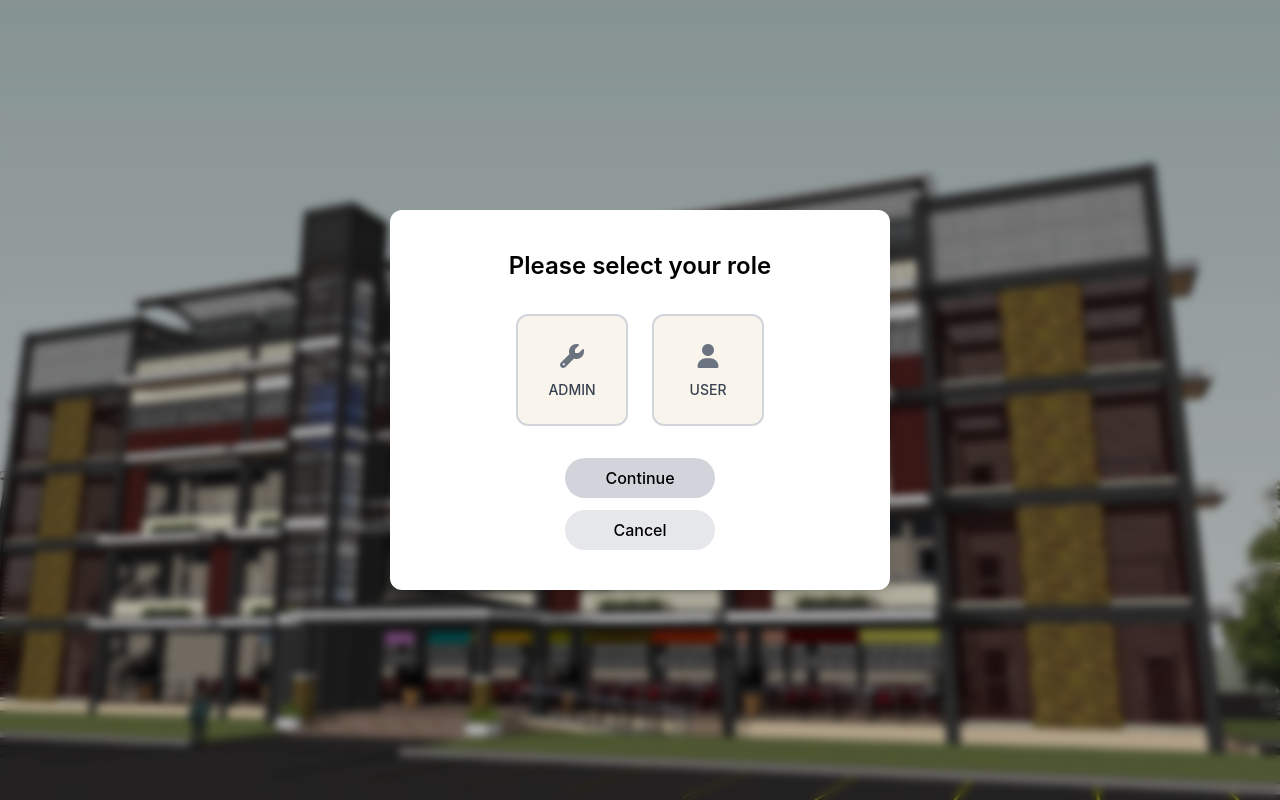
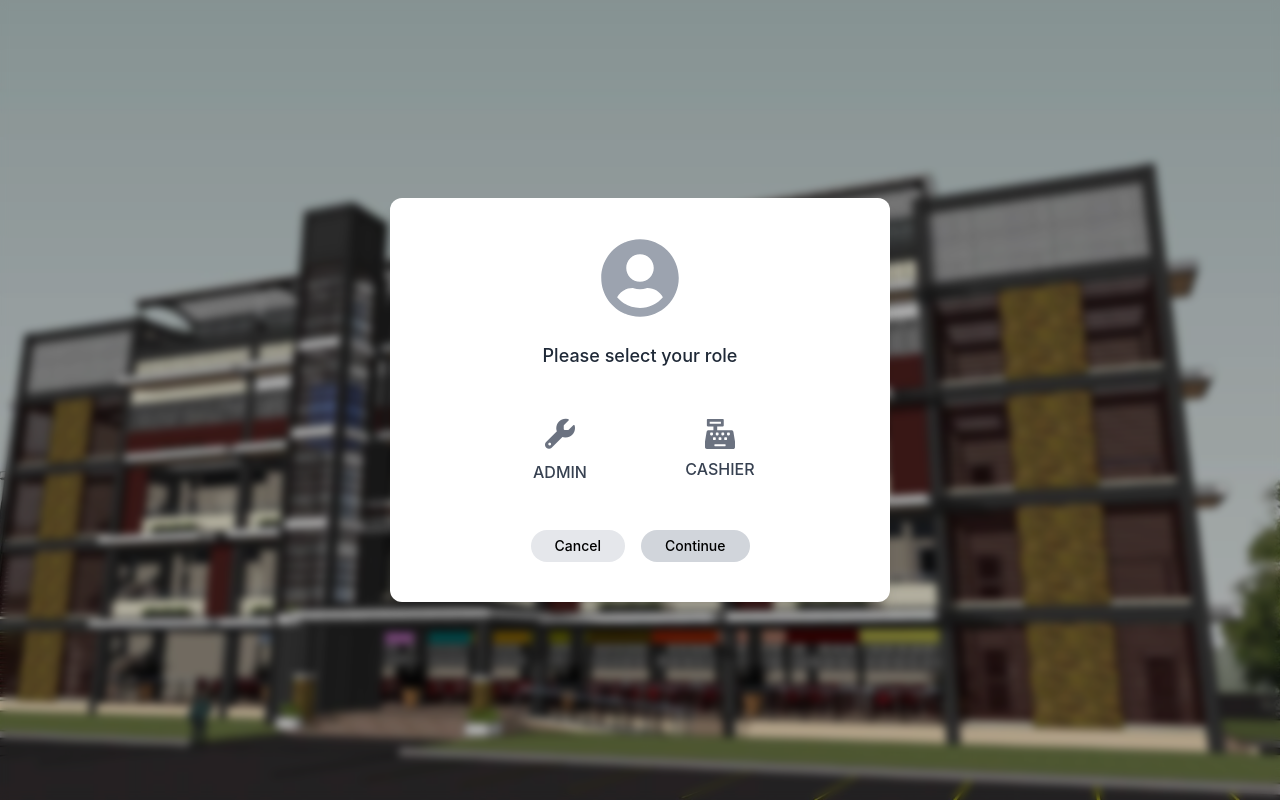
Before and after one commit to roshannlntcs/Food-and-Beverage-System, a React (Create React App) app in the folder frontend/: page /roles in a window 1280 px wide. Built offline with nearby package versions, Linux system fonts and the light colour scheme.

Commit message:
Modified user login and role selection design

```diff
--- a/frontend/src/pages/RoleSelection.js
+++ b/frontend/src/pages/RoleSelection.js
@@ -1,6 +1,6 @@
 import React, { useState, useEffect } from "react";
 import { useNavigate } from "react-router-dom";
-import { FaUserCircle } from "react-icons/fa";
+import { FaUserCircle, FaCashRegister } from "react-icons/fa";
 
 export default function RoleSelection() {
   const navigate = useNavigate();
@@ -8,7 +8,6 @@ export default function RoleSelection() {
   const [fullName, setFullName] = useState("");
 
   useEffect(() => {
-    // Get full name from localStorage
     const storedName = localStorage.getItem("fullName");
     if (storedName) {
       setFullName(storedName);
@@ -18,7 +17,7 @@ export default function RoleSelection() {
   const handleContinue = () => {
     if (selectedRole === "admin") {
       navigate("/admin/home");
-    } else if (selectedRole === "user") {
+    } else if (selectedRole === "cashier") {
       const isLoggedIn = localStorage.getItem("isLoggedIn");
       if (isLoggedIn === "true") {
         navigate("/user");
@@ -35,90 +34,75 @@ export default function RoleSelection() {
         backgroundImage: "url('/b.jpg')",
       }}
     >
-      {/* Optional dark overlay */}
       <div className="absolute inset-0 bg-black bg-opacity-30 backdrop-blur-sm"></div>
 
-      {/* Modal */}
       <div className="relative z-10 bg-white p-10 rounded-xl shadow-lg w-[500px] text-center">
-        {/* Display User's Full Name */}
+        {/* Hello, [Name] (centered at top, bigger font) */}
         {fullName && (
-          <>
-            <h2 className="text-lg font-semibold mb-2 text-gray-700">
-              Welcome, <span className="text-yellow-500">{fullName}</span>!
-            </h2>
-
-            {/* Profile Picture Icon */}
-            <div className="flex justify-center mb-6">
-              <FaUserCircle className="text-gray-400" size={80} />
-            </div>
-          </>
+          <h1 className="text-2xl font-bold text-gray-700 mb-6">
+            Hello, <span className="text-yellow-500">{fullName}</span>!
+          </h1>
         )}
 
-        <h1 className="text-2xl font-semibold mb-8">Please select your role</h1>
+        {/* Profile Picture Icon */}
+        <div className="flex justify-center mb-6">
+          <FaUserCircle className="text-gray-400" size={80} />
+        </div>
 
-        <div className="flex justify-center gap-6 mb-8">
-          {/* Admin Role */}
+        {/* Subtitle smaller */}
+        <h2 className="text-lg font-medium mb-6 text-gray-800">
+          Please select your role
+        </h2>
+
+        {/* Roles */}
+        <div className="flex justify-center gap-12 mb-6">
           <div
             onClick={() => setSelectedRole("admin")}
-            className={`group cursor-pointer w-28 h-28 rounded-xl flex flex-col items-center justify-center border-2 text-sm font-medium transform transition-all duration-300 ${
+            className={`cursor-pointer w-28 h-28 flex flex-col items-center justify-center rounded-xl transition-all duration-300 ${
               selectedRole === "admin"
-                ? "bg-[#f9f5ec] border-yellow-500 shadow-md text-[#FFC72C]"
-                : "bg-[#f9f5ec] border-gray-300 text-gray-700 hover:border-yellow-400 hover:shadow-lg hover:scale-105 hover:text-[#FFC72C]"
+                ? "text-[#FFC72C]"
+                : "text-gray-700 hover:text-[#FFC72C]"
             }`}
           >
             <i
-              className={`fas fa-wrench text-2xl mb-2 transition-colors ${
-                selectedRole === "admin"
-                  ? "text-[#FFC72C]"
-                  : "text-gray-500 group-hover:text-[#FFC72C]"
+              className={`fas fa-wrench text-3xl mb-2 ${
+                selectedRole === "admin" ? "text-[#FFC72C]" : "text-gray-500"
               }`}
             />
-            <span
-              className={`transition-colors ${
-                selectedRole === "admin"
-                  ? "text-[#FFC72C]"
-                  : "group-hover:text-[#FFC72C]"
-              }`}
-            >
-              ADMIN
-            </span>
+            <span className="font-medium">ADMIN</span>
           </div>
 
-          {/* User Role */}
           <div
-            onClick={() => setSelectedRole("user")}
-            className={`group cursor-pointer w-28 h-28 rounded-xl flex flex-col items-center justify-center border-2 text-sm font-medium transform transition-all duration-300 ${
-              selectedRole === "user"
-                ? "bg-[#f9f5ec] border-yellow-500 shadow-md text-[#FFC72C]"
-                : "bg-[#f9f5ec] border-gray-300 text-gray-700 hover:border-yellow-400 hover:shadow-lg hover:scale-105 hover:text-[#FFC72C]"
+            onClick={() => setSelectedRole("cashier")}
+            className={`cursor-pointer w-28 h-28 flex flex-col items-center justify-center rounded-xl transition-all duration-300 ${
+              selectedRole === "cashier"
+                ? "text-[#FFC72C]"
+                : "text-gray-700 hover:text-[#FFC72C]"
             }`}
           >
-            <i
-              className={`fas fa-user text-2xl mb-2 transition-colors ${
-                selectedRole === "user"
-                  ? "text-[#FFC72C]"
-                  : "text-gray-500 group-hover:text-[#FFC72C]"
+            <FaCashRegister
+              size={30}
+              className={`mb-2 ${
+                selectedRole === "cashier" ? "text-[#FFC72C]" : "text-gray-500"
               }`}
             />
-            <span
-              className={`transition-colors ${
-                selectedRole === "user"
-                  ? "text-[#FFC72C]"
-                  : "group-hover:text-[#FFC72C]"
-              }`}
-            >
-              USER
-            </span>
+            <span className="font-medium">CASHIER</span>
           </div>
         </div>
 
         {/* Buttons */}
-        <div className="flex flex-col items-center gap-3">
-          {/* Continue Button */}
+        <div className="flex justify-center gap-4 mt-2">
+          <button
+            onClick={() => navigate("/")}
+            className="px-6 py-1.5 rounded-full bg-gray-200 hover:bg-gray-300 text-black text-sm font-medium transition"
+          >
+            Cancel
+          </button>
+
           <button
             onClick={handleContinue}
             disabled={!selectedRole}
-            className={`px-10 py-2 rounded-full text-black font-medium transition ${
+            className={`px-6 py-1.5 rounded-full text-sm text-black font-medium transition ${
               selectedRole
                 ? "bg-[#FFC72C] hover:bg-yellow-600"
                 : "bg-gray-300 cursor-not-allowed"
@@ -126,14 +110,6 @@ export default function RoleSelection() {
           >
             Continue
           </button>
-
-          {/* Cancel Button */}
-          <button
-            onClick={() => navigate("/")}
-            className="px-12 py-2 rounded-full bg-gray-200 hover:bg-gray-300 text-black font-medium transition"
-          >
-            Cancel
-          </button>
         </div>
       </div>
     </div>
--- a/frontend/src/pages/UserLoginPage.js
+++ b/frontend/src/pages/UserLoginPage.js
@@ -9,20 +9,23 @@ export default function UserLoginPage() {
   const [error, setError] = useState("");
 
   const handleLogin = () => {
-    const storedId = localStorage.getItem("schoolId");
-    const storedPassword = localStorage.getItem("password");
+    // Dummy admin account
+    const dummyId = "admin";
+    const dummyPassword = "admin123";
 
     if (schoolId.trim() === "" || password.trim() === "") {
       setError("Please enter both School ID and Password.");
       return;
     }
 
-    if (schoolId.trim() !== storedId || password.trim() !== storedPassword) {
+    if (schoolId.trim() !== dummyId || password.trim() !== dummyPassword) {
       setError("Invalid School ID or Password.");
       return;
     }
 
+    // Store login status
     localStorage.setItem("isLoggedIn", "true");
+    localStorage.setItem("fullName", "Administrator"); // for RoleSelection greeting
     navigate("/roles");
   };
 
@@ -93,15 +96,8 @@ export default function UserLoginPage() {
             </button>
           </div>
 
+          {/* Buttons */}
           <div className="flex flex-col items-center space-y-4">
-            <button
-              type="button"
-              onClick={() => navigate("/register")}
-              className="text-black hover:underline text-sm"
-            >
-              Create an Account
-            </button>
-
             <button
               type="submit"
               className="h-[40px] w-[200px] bg-yellow-400 text-black py-2 px-4 rounded-[20px] hover:bg-yellow-500 transition"
```
